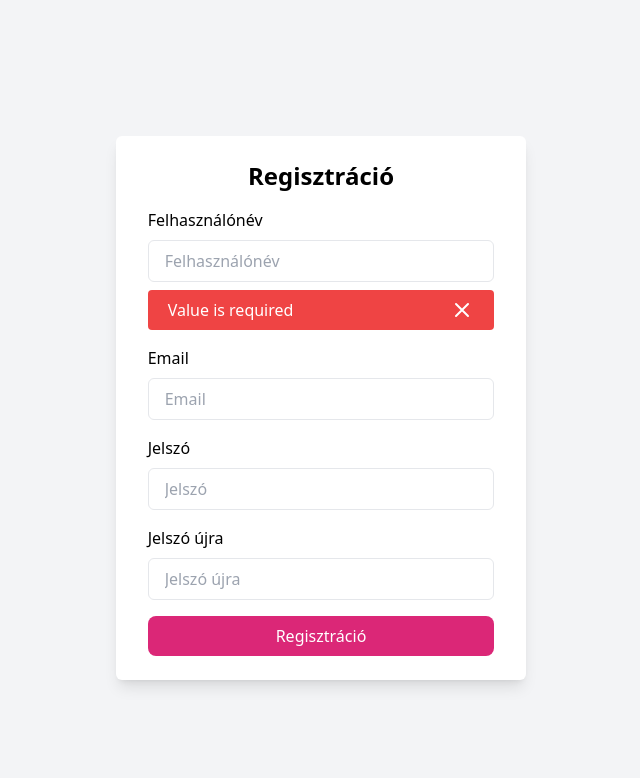
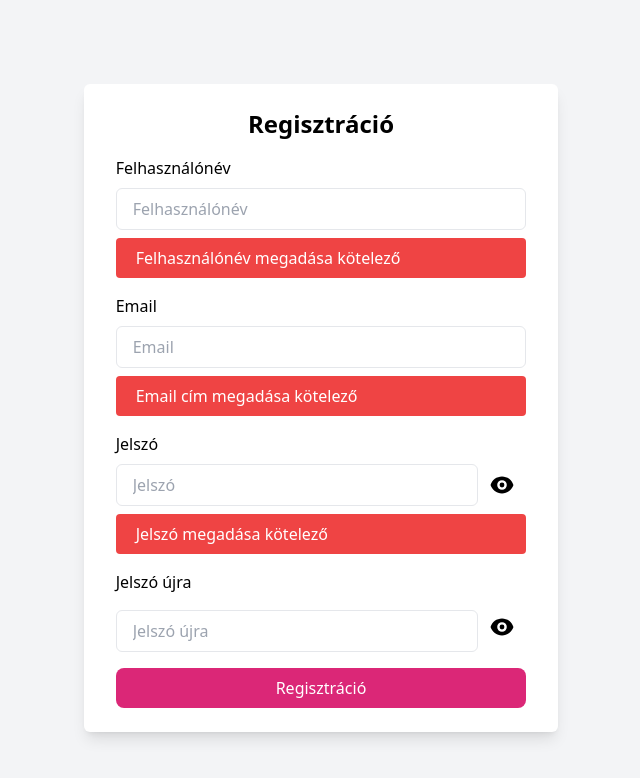
Before and after one commit to szaszabi7/SocksNGuns_Web, a Vue app: page /register in a window 1280 px wide. Both pictures are taken after a click on the button "Regisztráció". Shown: the top 778 px of the page, without its empty margins (319-959 px from the left). Built offline with nearby package versions, Linux system fonts and the light colour scheme.

Commit message:
register, login validáció

```diff
--- a/src/components/Login.vue
+++ b/src/components/Login.vue
@@ -1,20 +1,42 @@
-<script setup>
+<script>
 import { RouterLink } from 'vue-router';
 import store from '../store';
 import { useRouter } from 'vue-router';
-import { ref } from 'vue';
+import { reactive, ref, computed } from 'vue';
+import useValidate from "@vuelidate/core";
+import { required, email, helpers } from "@vuelidate/validators";
 
+export default{
+    setup() {
         const router = useRouter();
 
-    const user = {
+        const user = reactive({
             email: '',
             password: ''
+        })
+
+        let errorMessage = ref('')
+
+        let showPass = ref(false);
+        const togglePass = () => (showPass.value = !showPass.value);
+
+        const rules = computed(() => {
+            return {
+                email: {
+                    required: helpers.withMessage("Email cím megadása kötelező", required),
+                    email: helpers.withMessage("Nem megfelelő email formátum", email),
+                },
+                password: {
+                    required: helpers.withMessage("Jelszó megadása kötelező", required)
                 }
+            }
+        })
 
-    let errorMessage = ref([])
+        const v$ = useValidate(rules, user)
 
         function login(ev) {
-        ev.preventDefault();
+            this.v$.$validate()
+            if (!this.v$.$error) {
                 store.dispatch('login', user)
                     .then(() => {
                         router.push({
@@ -22,8 +44,23 @@ import { ref } from 'vue';
                         })
                     })
                     .catch(err => {
-                errorMessage.value = err.response.data.errors
+                        if (err.response.status == 401) {
+                            errorMessage.value = err.response.data.message
+                        }
                     })
+            }
+        }
+
+        return {
+            user,
+            v$,
+            login,
+            errorMessage,
+            showPass,
+            togglePass,
+        }
+    },
+    components: { RouterLink }
 }
 </script>
 
@@ -32,34 +69,45 @@ import { ref } from 'vue';
         <div class="px-8 py-6 mt-4 text-left bg-white shadow-lg rounded-md">
             <!-- logo -->
             <h3 class="text-2xl font-bold text-center">Bejelentkezés</h3>
-            <form @submit.prevent="login">
                 <div class="mt-4">
                     <div>
                         <label for="email-address" class="block">Email cím</label>
                         <input id="email-address" name="email" type="email" placeholder="Email cím" v-model="user.email" class="w-full px-4 py-2 mt-2 border rounded-md focus:outline-none focus:ring-2 focus:ring-pink-600">
                     </div>
-                    <div v-if="errorMessage.email" class="flex items-center justify-between py-2 px-5 mt-4 bg-red-500 text-white rounded">
-                        {{ errorMessage.email[0] }}
-                        <span @click="errorMessage.email = ''">
-                            <svg xmlns="http://www.w3.org/2000/svg" class="h-6 w-6 flex items-center justify-center rounded-full transition-all cursor-pointer hover:rotate-90 hover:bg-[rgba(0,0,0,0.2)]" fill="none" viewBox="0 0 24 24" stroke="currentColor" stroke-width="2">
-                                <path stroke-linecap="round" stroke-linejoin="round" d="M6 18L18 6M6 6l12 12" />
-                            </svg>
-                        </span>
+                    <div v-if="v$.email.$error" class="flex items-center justify-between py-2 px-5 mt-2 bg-red-500 text-white rounded">
+                        {{ v$.email.$errors[0].$message }}
                     </div>
                     <div class="mt-4">
                         <label for="password" class="block">Jelszó</label>
-                        <input id="password" name="password" type="password" placeholder="Jelszó" v-model="user.password" class="w-full px-4 py-2 mt-2 border rounded-md focus:outline-none focus:ring-2 focus:ring-pink-600">
+                        <div class="flex items-center mt-2">
+                            <input id="password" name="password" v-model="user.password" placeholder="Jelszó" :type="showPass ? 'text' : 'password'" class="w-full px-4 py-2 border rounded-md focus:outline-none focus:ring-2 focus:ring-pink-600">
+                            <div v-if="!showPass">
+                                <svg xmlns="http://www.w3.org/2000/svg" class="h-6 w-6 mx-3" viewBox="0 0 20 20" fill="currentColor" @mousedown="togglePass">
+                                    <path d="M10 12a2 2 0 100-4 2 2 0 000 4z" />
+                                    <path fill-rule="evenodd" d="M.458 10C1.732 5.943 5.522 3 10 3s8.268 2.943 9.542 7c-1.274 4.057-5.064 7-9.542 7S1.732 14.057.458 10zM14 10a4 4 0 11-8 0 4 4 0 018 0z" clip-rule="evenodd" />
+                                </svg>
                             </div>
-                    <div v-if="errorMessage.password" class="flex items-center justify-between py-2 px-5 mt-4 bg-red-500 text-white rounded">
-                        {{ errorMessage.password[0] }}
-                        <span @click="errorMessage.password = ''">
+                            <div v-else>
+                                <svg xmlns="http://www.w3.org/2000/svg" class="h-6 w-6 mx-3" viewBox="0 0 20 20" fill="currentColor" @mouseup="togglePass">
+                                    <path fill-rule="evenodd" d="M3.707 2.293a1 1 0 00-1.414 1.414l14 14a1 1 0 001.414-1.414l-1.473-1.473A10.014 10.014 0 0019.542 10C18.268 5.943 14.478 3 10 3a9.958 9.958 0 00-4.512 1.074l-1.78-1.781zm4.261 4.26l1.514 1.515a2.003 2.003 0 012.45 2.45l1.514 1.514a4 4 0 00-5.478-5.478z" clip-rule="evenodd" />
+                                    <path d="M12.454 16.697L9.75 13.992a4 4 0 01-3.742-3.741L2.335 6.578A9.98 9.98 0 00.458 10c1.274 4.057 5.065 7 9.542 7 .847 0 1.669-.105 2.454-.303z" />
+                                </svg>
+                            </div>
+                        </div>
+                    </div>
+                    <div v-if="v$.password.$error" class="flex items-center justify-between py-2 px-5 mt-2 bg-red-500 text-white rounded">
+                        {{ v$.password.$errors[0].$message }}
+                    </div>
+                    <div v-if="errorMessage" class="flex items-center justify-between py-2 px-5 mt-4 bg-red-500 text-white rounded">
+                        {{ errorMessage}}
+                        <span @click="errorMessage = ''">
                             <svg xmlns="http://www.w3.org/2000/svg" class="h-6 w-6 flex items-center justify-center rounded-full transition-all cursor-pointer hover:rotate-90 hover:bg-[rgba(0,0,0,0.2)]" fill="none" viewBox="0 0 24 24" stroke="currentColor" stroke-width="2">
                                 <path stroke-linecap="round" stroke-linejoin="round" d="M6 18L18 6M6 6l12 12" />
                             </svg>
                         </span>
                     </div>
                     <div class="flex items-baseline justify-between">
-                        <button class="px-6 py-2 mt-4 mr-28 text-white bg-pink-600 rounded-lg hover:bg-pink-900">Bejelentkezés</button>
+                        <button @click="login" class="px-6 py-2 mt-4 mr-28 text-white bg-pink-600 rounded-lg hover:bg-pink-900">Bejelentkezés</button>
                         <a href="#" class="text-sm text-pink-600 hover:underline">Elfelejtett jelszó?</a>
                     </div>
                     <RouterLink to="/register">
@@ -68,7 +116,6 @@ import { ref } from 'vue';
                         </div>
                     </RouterLink>
                 </div>
-            </form>
         </div>
     </div>
 </template>
--- a/src/components/Register.vue
+++ b/src/components/Register.vue
@@ -3,7 +3,7 @@ import store from "../store"
 import { useRouter } from "vue-router";
 import { reactive, ref, computed } from "vue";
 import useValidate from "@vuelidate/core";
-import { required, minLength, sameAs, email } from "@vuelidate/validators";
+import { required, minLength, sameAs, email, helpers } from "@vuelidate/validators";
 
 export default {
     setup() {
@@ -16,12 +16,28 @@ export default {
             password_confirmation: ''
         })
 
+        let showPass = ref(false);
+        const togglePass = () => (showPass.value = !showPass.value);
+        let showPassConfirmation = ref(false);
+        const togglePassConfirmation = () => (showPassConfirmation.value = !showPassConfirmation.value);
+
         const rules = computed(() => {
             return {
-                name: { required, minLength: minLength(8) },
-                email: { required, email },
-                password: { required, minLength: minLength(8) },
-                password_confirmation: { required, sameAs: sameAs(user.password) },
+                name: {
+                    required: helpers.withMessage("Felhasználónév megadása kötelező", required),
+                    minLength: minLength(8)
+                },
+                email: {
+                    required: helpers.withMessage("Email cím megadása kötelező", required),
+                    email: helpers.withMessage("Nem megfelelő email formátum", email),
+                },
+                password: {
+                    required: helpers.withMessage("Jelszó megadása kötelező", required),
+                    minLength: helpers.withMessage("A jelszónak minimum 8 karakternek kell lennie", minLength(8))
+                },
+                password_confirmation: {
+                    sameAs: helpers.withMessage("A két jelszónak meg kell egyeznie", sameAs(user.password))
+                },
             }
         })
 
@@ -43,7 +59,11 @@ export default {
         return {
             user,
             v$,
-            register
+            register,
+            showPass,
+            togglePass,
+            showPassConfirmation,
+            togglePassConfirmation
         }
     },
 }
@@ -60,29 +80,59 @@ export default {
                         <input id="username" name="name" type="text" placeholder="Felhasználónév" v-model="user.name" class="w-full px-4 py-2 mt-2 border rounded-md focus:outline-none focus:ring-2 focus:ring-pink-600">
                     </div>
                     <div v-if="v$.name.$error" class="flex items-center justify-between py-2 px-5 mt-2 bg-red-500 text-white rounded">
-
-                            {{ v$.name.$errors[0].$message }}
-
-                        <span @click="v$.name.$error = false">
-                            <svg xmlns="http://www.w3.org/2000/svg" class="h-6 w-6 flex items-center justify-center rounded-full transition-all cursor-pointer hover:rotate-90 hover:bg-[rgba(0,0,0,0.2)]" fill="none" viewBox="0 0 24 24" stroke="currentColor" stroke-width="2">
-                                <path stroke-linecap="round" stroke-linejoin="round" d="M6 18L18 6M6 6l12 12" />
-                            </svg>
-                        </span>
+                        {{ v$.name.$errors[0].$message }}
                     </div>
                     <div class="mt-4">
                         <label for="email-address" class="block">Email</label>
                         <input id="email-address" type="email" name="email" v-model="user.email" placeholder="Email" class="w-full px-4 py-2 mt-2 border rounded-md focus:outline-none focus:ring-2 focus:ring-pink-600">
                     </div>
+                    <div v-if="v$.email.$error" class="flex items-center justify-between py-2 px-5 mt-2 bg-red-500 text-white rounded">
+                        {{ v$.email.$errors[0].$message }}
+                    </div>
                     <div class="mt-4">
                         <label for="password" class="block">Jelszó</label>
-                        <input id="password" type="password" name="password" v-model="user.password" placeholder="Jelszó" class="w-full px-4 py-2 mt-2 border rounded-md focus:outline-none focus:ring-2 focus:ring-pink-600">
+                        <div class="flex items-center mt-2">
+                            <input id="password" name="password" v-model="user.password" placeholder="Jelszó" :type="showPass ? 'text' : 'password'" class="w-full px-4 py-2 border rounded-md focus:outline-none focus:ring-2 focus:ring-pink-600">
+                            <div v-if="!showPass">
+                                <svg xmlns="http://www.w3.org/2000/svg" class="h-6 w-6 mx-3" viewBox="0 0 20 20" fill="currentColor" @mousedown="togglePass">
+                                    <path d="M10 12a2 2 0 100-4 2 2 0 000 4z" />
+                                    <path fill-rule="evenodd" d="M.458 10C1.732 5.943 5.522 3 10 3s8.268 2.943 9.542 7c-1.274 4.057-5.064 7-9.542 7S1.732 14.057.458 10zM14 10a4 4 0 11-8 0 4 4 0 018 0z" clip-rule="evenodd" />
+                                </svg>
+                            </div>
+                            <div v-else>
+                                <svg xmlns="http://www.w3.org/2000/svg" class="h-6 w-6 mx-3" viewBox="0 0 20 20" fill="currentColor" @mouseup="togglePass">
+                                    <path fill-rule="evenodd" d="M3.707 2.293a1 1 0 00-1.414 1.414l14 14a1 1 0 001.414-1.414l-1.473-1.473A10.014 10.014 0 0019.542 10C18.268 5.943 14.478 3 10 3a9.958 9.958 0 00-4.512 1.074l-1.78-1.781zm4.261 4.26l1.514 1.515a2.003 2.003 0 012.45 2.45l1.514 1.514a4 4 0 00-5.478-5.478z" clip-rule="evenodd" />
+                                    <path d="M12.454 16.697L9.75 13.992a4 4 0 01-3.742-3.741L2.335 6.578A9.98 9.98 0 00.458 10c1.274 4.057 5.065 7 9.542 7 .847 0 1.669-.105 2.454-.303z" />
+                                </svg>
+                            </div>
+                        </div>
+                    </div>
+                    <div v-if="v$.password.$error" class="flex items-center justify-between py-2 px-5 mt-2 bg-red-500 text-white rounded">
+                        {{ v$.password.$errors[0].$message }}
                     </div>
                     <div class="mt-4">
                         <label for="password_confirmation" class="block">Jelszó újra</label>
-                        <input id="password_confirmation" type="password" name="password_confirmation" v-model="user.password_confirmation" placeholder="Jelszó újra" class="w-full px-4 py-2 mt-2 border rounded-md focus:outline-none focus:ring-2 focus:ring-pink-600">
+                        <div class="flex items-center mt-2">
+                            <input id="password_confirmation" name="password_confirmation" v-model="user.password_confirmation" :type="showPassConfirmation ? 'text' : 'password'" placeholder="Jelszó újra" class="w-full px-4 py-2 mt-2 border rounded-md focus:outline-none focus:ring-2 focus:ring-pink-600">
+                            <div v-if="!showPassConfirmation">
+                                <svg xmlns="http://www.w3.org/2000/svg" class="h-6 w-6 mx-3" viewBox="0 0 20 20" fill="currentColor" @mousedown="togglePassConfirmation">
+                                    <path d="M10 12a2 2 0 100-4 2 2 0 000 4z" />
+                                    <path fill-rule="evenodd" d="M.458 10C1.732 5.943 5.522 3 10 3s8.268 2.943 9.542 7c-1.274 4.057-5.064 7-9.542 7S1.732 14.057.458 10zM14 10a4 4 0 11-8 0 4 4 0 018 0z" clip-rule="evenodd" />
+                                </svg>
+                            </div>
+                            <div v-else>
+                                <svg xmlns="http://www.w3.org/2000/svg" class="h-6 w-6 mx-3" viewBox="0 0 20 20" fill="currentColor" @mouseup="togglePassConfirmation">
+                                    <path fill-rule="evenodd" d="M3.707 2.293a1 1 0 00-1.414 1.414l14 14a1 1 0 001.414-1.414l-1.473-1.473A10.014 10.014 0 0019.542 10C18.268 5.943 14.478 3 10 3a9.958 9.958 0 00-4.512 1.074l-1.78-1.781zm4.261 4.26l1.514 1.515a2.003 2.003 0 012.45 2.45l1.514 1.514a4 4 0 00-5.478-5.478z" clip-rule="evenodd" />
+                                    <path d="M12.454 16.697L9.75 13.992a4 4 0 01-3.742-3.741L2.335 6.578A9.98 9.98 0 00.458 10c1.274 4.057 5.065 7 9.542 7 .847 0 1.669-.105 2.454-.303z" />
+                                </svg>
+                            </div>
+                        </div>
+                    </div>
+                    <div v-if="v$.password_confirmation.$error" class="flex items-center justify-between py-2 px-5 mt-2 bg-red-500 text-white rounded">
+                        {{ v$.password_confirmation.$errors[0].$message }}
                     </div>
                     <div class="justify-center">
-                        <button @click="register" class="px-32 py-2 mt-4 w-full text-white bg-pink-600 rounded-lg hover:bg-pink-900">Regisztráció</button>
+                        <button @click="register" class="px-40 py-2 mt-4 w-full text-white bg-pink-600 rounded-lg hover:bg-pink-900">Regisztráció</button>
                     </div>
                 </div>
         </div>
--- a/src/views/HomePageView.vue
+++ b/src/views/HomePageView.vue
@@ -6,12 +6,12 @@ import ProductCard from '@/components/ProductCard.vue'
 <template>
 	<Navbar />
 	<div class="container mx-auto">
-        <div class="grid grid-cols-6 mt-20">
+        <div class="grid grid-cols-5 mt-20">
             <div class="col-span-1 ml-5">
 				<!-- side menu component -->
             </div>
-            <div class="col-span-5">
-                <div class="grid gap-4 justify-center lg:grid-cols-5 md:grid-cols-3 sm:grid-cols-2">
+            <div class="col-span-4">
+                <div class="grid gap-4 justify-center lg:grid-cols-4 md:grid-cols-3 sm:grid-cols-2">
                     <ProductCard />
                 </div>
             </div>
```
Lines whose indentation alone changed are shown as unchanged.
